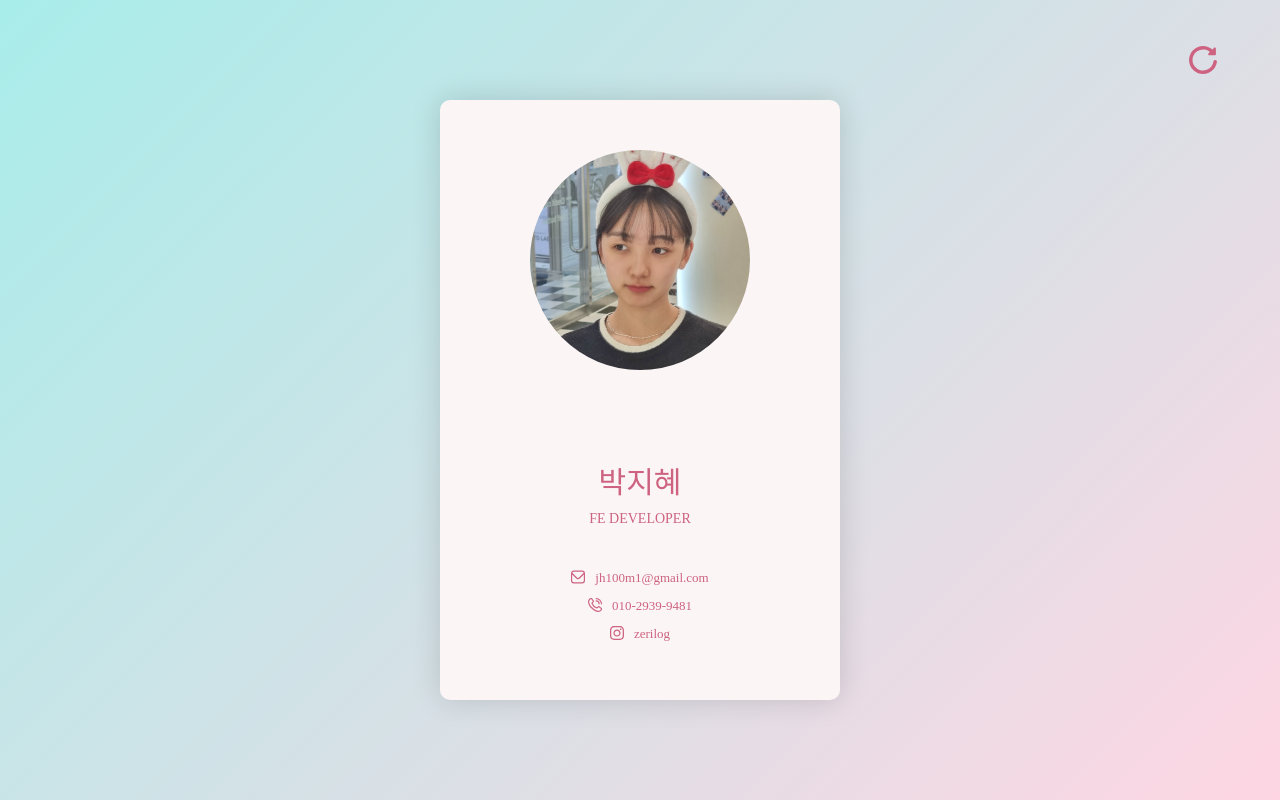
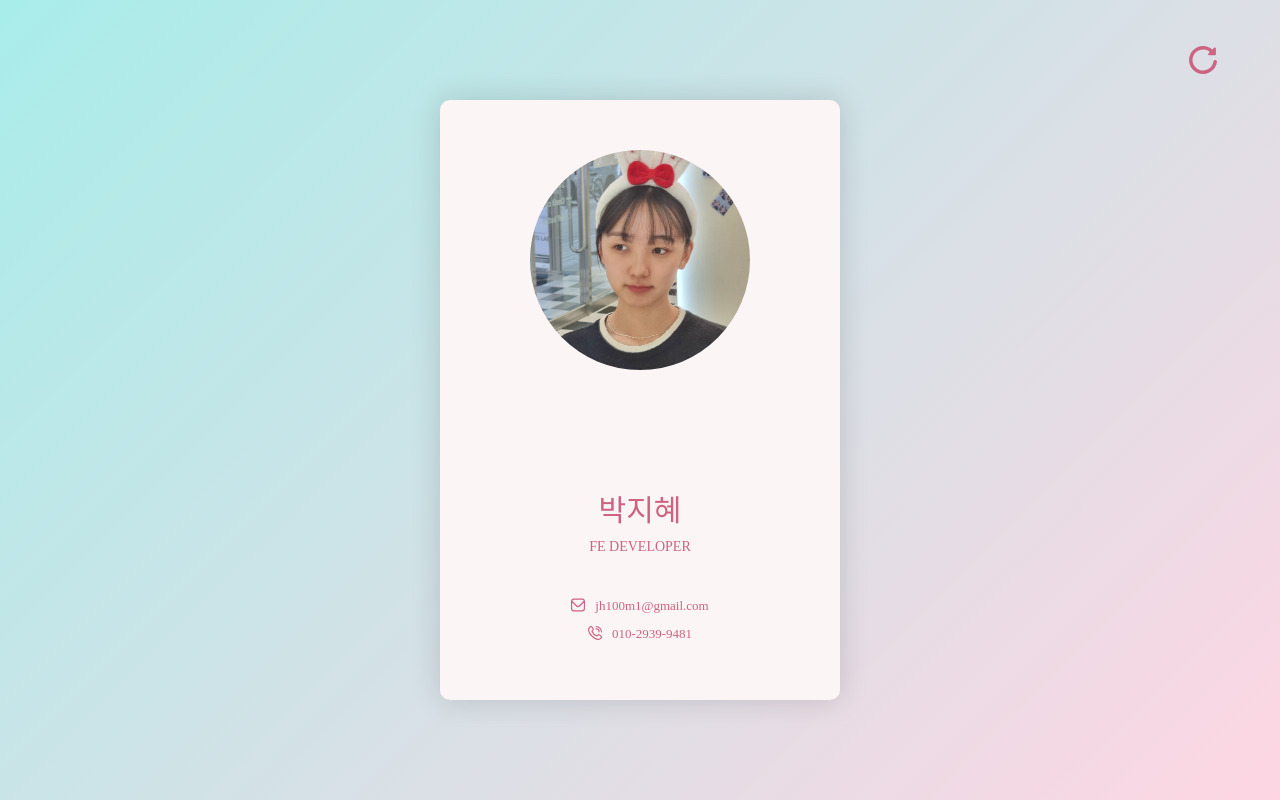
Before and after one commit to jyejyes/mobileBusinessCard, a React (Vite) app: page / in a window 1280 px wide. Built offline with nearby package versions, Linux system fonts and the light colour scheme; a web font is replaced by a local one.

Commit message:
instagram 삭제

```diff
--- a/src/components/Card.tsx
+++ b/src/components/Card.tsx
@@ -54,11 +54,11 @@ export const Card = () => {
 
           <p>010-2939-9481</p>
         </div>
-        <div className="contact">
-          <InstagramIcon width={14} height={14} />
+        {/*<div className="contact">*/}
+        {/*  <InstagramIcon width={14} height={14} />*/}
 
-          <p>zerilog</p>
-        </div>
+        {/*  <p>zerilog</p>*/}
+        {/*</div>*/}
       </Information>
     </CardWrapper>
   );
```
